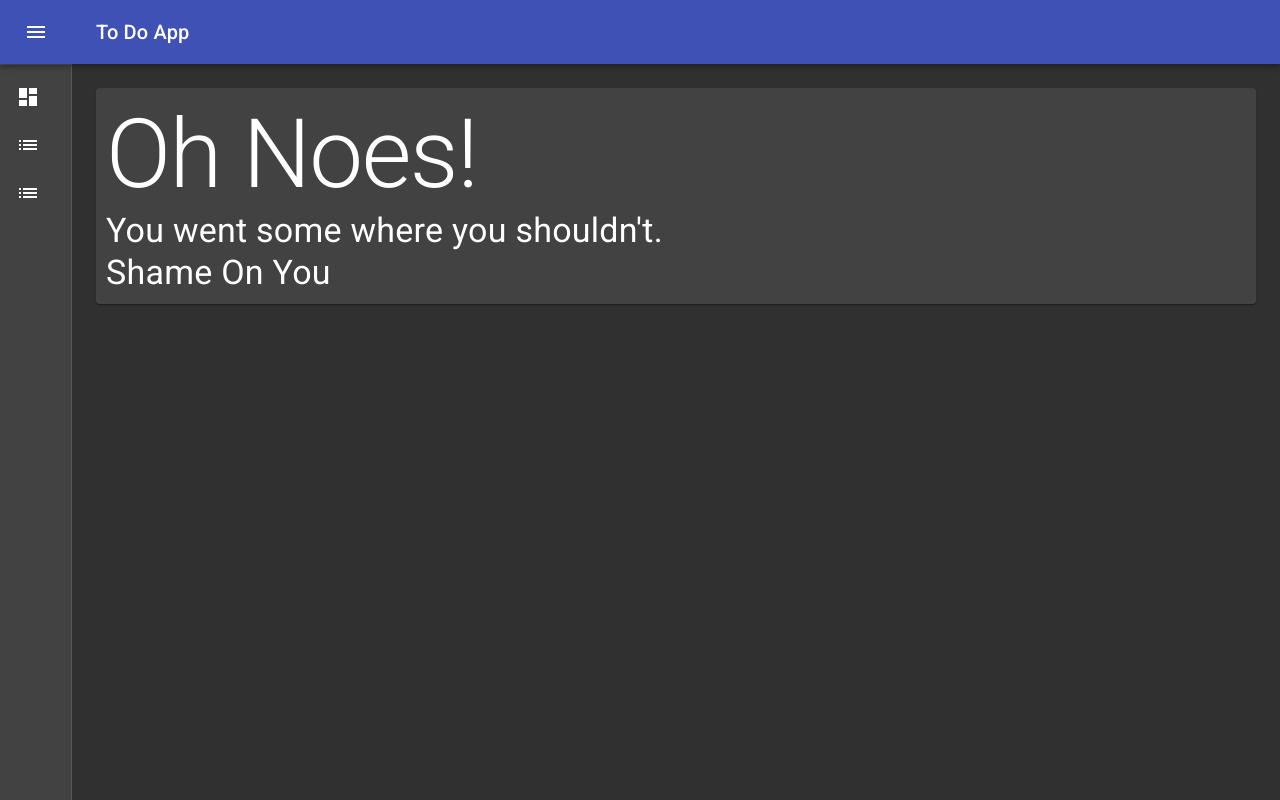
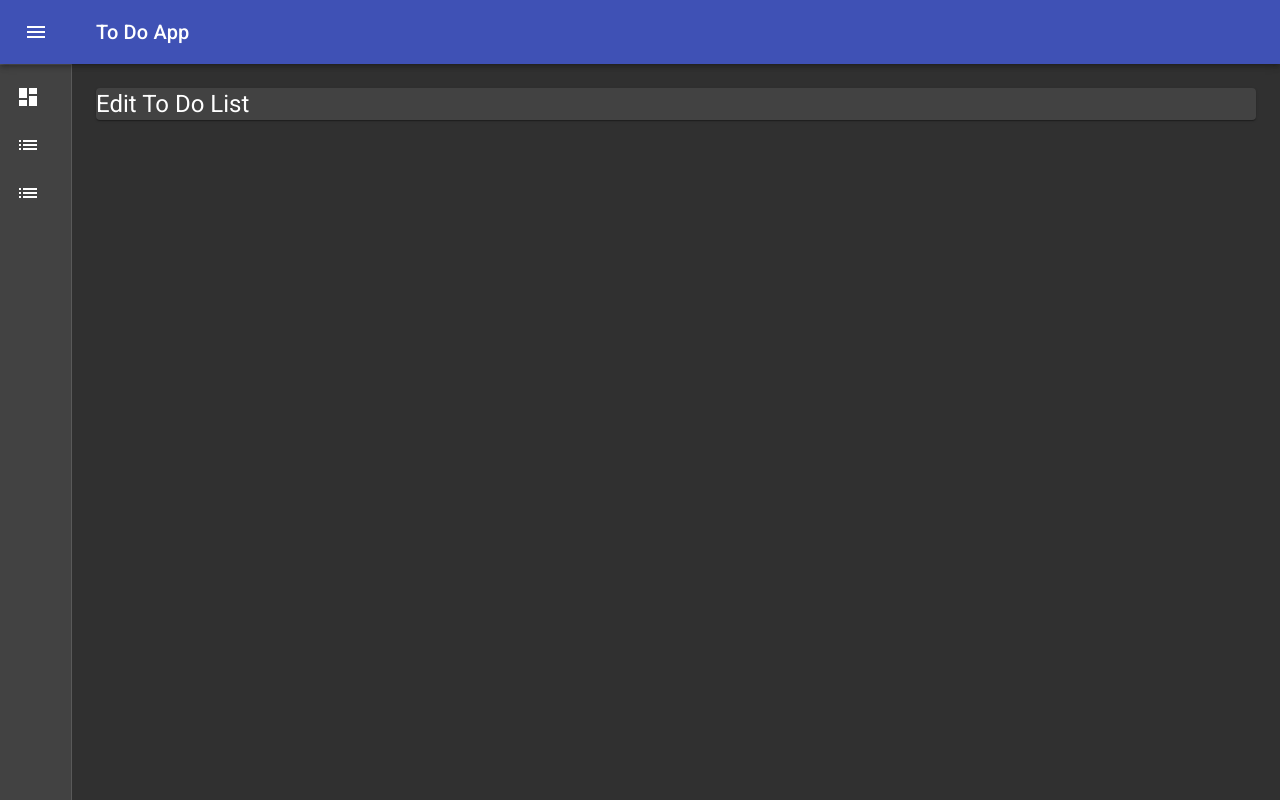
Before and after one commit to cwiswell/ToDoFrontEnd, a React (Create React App) app: page /todo/edit/1 in a window 1280 px wide. Built offline with nearby package versions, Linux system fonts and the light colour scheme.

Commit message:
Add edit form route to router

```diff
--- a/src/menu/router.tsx
+++ b/src/menu/router.tsx
@@ -3,6 +3,7 @@ import { Switch, Route } from 'react-router-dom';
 
 import Home from '../home/home.component';
 import PageNotFound from '../pageNotFound/page-not-found.component';
+import ToDoForm from '../toDoComponent/to-do-form.component';
 
 
 const Router = () => {
@@ -10,6 +11,7 @@ const Router = () => {
         <Switch>
             <Route exact path="/" component={Home} />
             <Route path="/home" component={Home} />
+            <Route path="/todo/edit/:id?" component={ToDoForm} />
             <Route component={PageNotFound} />
         </Switch>
     )
```
